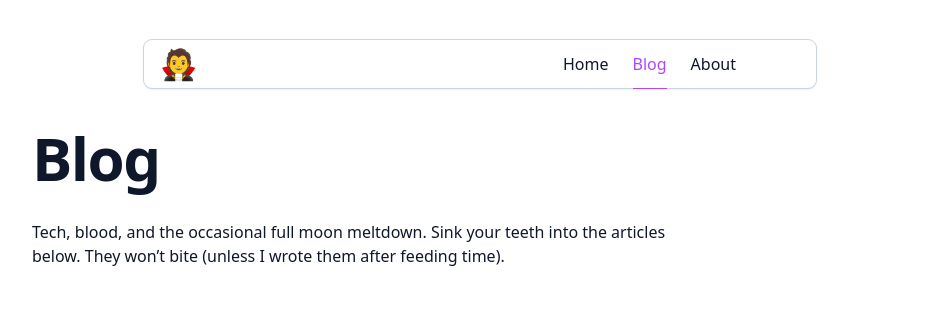
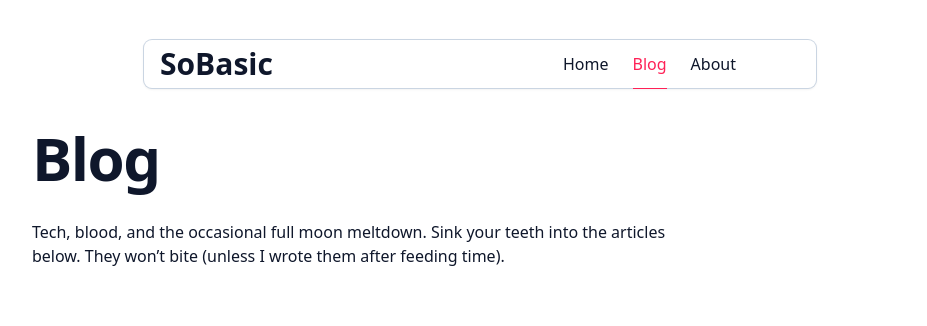
Before and after one commit to bertaaparicio/bertaaparicio.github.io, an Astro site: page /blog in a window 1280 px wide. Shown: the top 326 px of the page, without its empty margins (160-1087 px from the left). Built offline with nearby package versions, Linux system fonts and the light colour scheme; Astro itself is replaced by a stand-in of ours; some icons are missing.

Commit message:
Images updated

```diff
--- a/src/components/Header.astro
+++ b/src/components/Header.astro
@@ -20,7 +20,7 @@ const navItems = [
 			class="bg-white w-full md:w-2xl mx-auto flex h-12 items-center justify-between
 			ring-1 ring-slate-300 mt-10 px-4 rounded-lg shadow dark:bg-slate-800 dark:ring-white/10 dark:text-slate-200"
 		>
-			<a href="/" class="font-headings font-black text-3xl">🧛</a>
+			<a href="/" class="font-headings font-black text-3xl">SoBasic</a>
 
 			<div class="flex items-center h-full">
 				<nav class="hidden md:block h-full">
--- a/src/components/articles/ArticleCard.astro
+++ b/src/components/articles/ArticleCard.astro
@@ -12,7 +12,7 @@ const { post } = Astro.props;
 	>
 	</div>
 	<div
-		class="relative w-full sm:w-48 sm:h-58 rounded-lg overflow-hidden bg-slate-50 group-hover:bg-slate-200 flex-shtink-0 transition"
+		class="relative w-full sm:w-48 sm:h-58 rounded-lg overflow-hidden bg-slate-50 dark:bg-slate-950 group-hover:bg-slate-200 dark:group-hover:bg-slate-950 flex-shtink-0 transition"
 	>
 		{
 			post.data.heroImage && (
--- a/src/content/blog/dracsql-vs-nocturnadb-blood-app-database.md
+++ b/src/content/blog/dracsql-vs-nocturnadb-blood-app-database.md
@@ -3,6 +3,7 @@ title: 'DracSQL vs NocturnaDB: Choosing the Right Database for Your Blood App'
 description: 'Struggling to choose between DracSQL and NocturnaDB for your blood delivery app? Explore the undead pros and cons of each database option, from query performance under moonlight to coffin-safe replication. A fang-to-fang tech comparison.'
 pubDate: '2025-01-01'
 heroImage: '../../images/blog-placeholder-3.jpg'
+featured: true
 ---
 
 There comes a time in every undead developer’s life when they must choose their database. You’ve got your schema, your stack, your late-night coding playlist humming softly in the background. But what’s going to keep your blood app pumping reliably? What database can handle the... peculiarities of an after-hours user base?
@@ -66,7 +67,3 @@ I’ve migrated data across centuries, from scrolls to spreadsheets to cloud clu
 And remember: whether your tables are relational or your documents ephemeral, your data still has to feed the hungry.
 
 Don't let it go stale.
-
----
-
-Photo by <a href="https://unsplash.com/@adinc?utm_content=creditCopyText&utm_medium=referral&utm_source=unsplash">Altınay Dinç</a> on <a href="https://unsplash.com/photos/full-moon-and-clouds-LluELtL5mK4?utm_content=creditCopyText&utm_medium=referral&utm_source=unsplash">Unsplash</a>
--- a/src/content/blog/garlic-in-codebase-toxic-dependencies.md
+++ b/src/content/blog/garlic-in-codebase-toxic-dependencies.md
@@ -3,7 +3,7 @@ title: 'Garlic in the Codebase: Identifying and Removing Toxic Dependencies'
 description: 'An undead developer’s guide to spotting and removing toxic dependencies from your codebase. Learn how to identify the subtle signs, reclaim control, and keep your project garlic-free.'
 pubDate: '2025-01-02'
 heroImage: '../../images/blog-placeholder-1.jpg'
-featured: true
+featured: false
 ---
 
 There’s a certain smell that fills the room when something doesn’t belong in your codebase. It's faint at first—subtle, even masked by the usual aroma of late-night coffee and burned-out CPUs. But then it hits: acrid, stubborn, and offensive to your engineering sensibilities. I call it garlic. You might call it a toxic dependency.
--- a/src/content/blog/typography.md
+++ b/src/content/blog/typography.md
@@ -2,7 +2,7 @@
 title: 'Typography'
 description: 'A lovingly kerned crypt of fonts and glyphs, where every serif has bite and every baseline haunts the eye. Explore the dark elegance of type through the eyes of an immortal who believes good typography is the true eternal life.'
 pubDate: '2025-01-03'
-heroImage: '../../images/blog-placeholder-1.jpg'
+heroImage: '../../images/blog-placeholder-6.jpg'
 ---
 
 Here is a sample of some basic Markdown syntax that can be used when writing Markdown content in Astro.
--- a/src/styles/global.css
+++ b/src/styles/global.css
@@ -2,17 +2,17 @@
 @plugin "@tailwindcss/typography";
 
 @theme {
-    --color-primary-50: var(--color-purple-50);
-    --color-primary-100: var(--color-purple-100);
-    --color-primary-200: var(--color-purple-200);
-    --color-primary-300: var(--color-purple-300);
-    --color-primary-400: var(--color-purple-400);
-    --color-primary-500: var(--color-purple-500);
-    --color-primary-600: var(--color-purple-600);
-    --color-primary-700: var(--color-purple-700);
-    --color-primary-800: var(--color-purple-800);
-    --color-primary-900: var(--color-purple-900);
-    --color-primary-950: var(--color-purple-950);
+    --color-primary-50: var(--color-rose-50);
+    --color-primary-100: var(--color-rose-100);
+    --color-primary-200: var(--color-rose-200);
+    --color-primary-300: var(--color-rose-300);
+    --color-primary-400: var(--color-rose-400);
+    --color-primary-500: var(--color-rose-500);
+    --color-primary-600: var(--color-rose-600);
+    --color-primary-700: var(--color-rose-700);
+    --color-primary-800: var(--color-rose-800);
+    --color-primary-900: var(--color-rose-900);
+    --color-primary-950: var(--color-rose-950);
     --font-headings: 'Space Grotesk Variable', ui-sans-serif, system-ui, sans-serif, "Apple Color Emoji", "Segoe UI Emoji", "Segoe UI Symbol", "Noto Color Emoji";
     --font-sans: 'Roboto Variable', ui-sans-serif, system-ui, sans-serif, "Apple Color Emoji", "Segoe UI Emoji", "Segoe UI Symbol", "Noto Color Emoji";
 }
```
Also changed, not shown: README.md, public/site-main-image.jpg, src/images/about-me-dark.jpg, src/images/about-me-light.jpg, src/images/blog-placeholder-1-old.jpg (deleted), src/images/blog-placeholder-1.jpg, src/images/blog-placeholder-2-old.jpg (deleted), src/images/blog-placeholder-2.jpg, src/images/blog-placeholder-3-old.jpg (deleted), src/images/blog-placeholder-3.jpg, src/images/blog-placeholder-4.jpg, src/images/blog-placeholder-5.jpg, src/images/blog-placeholder-6.jpg (added).
